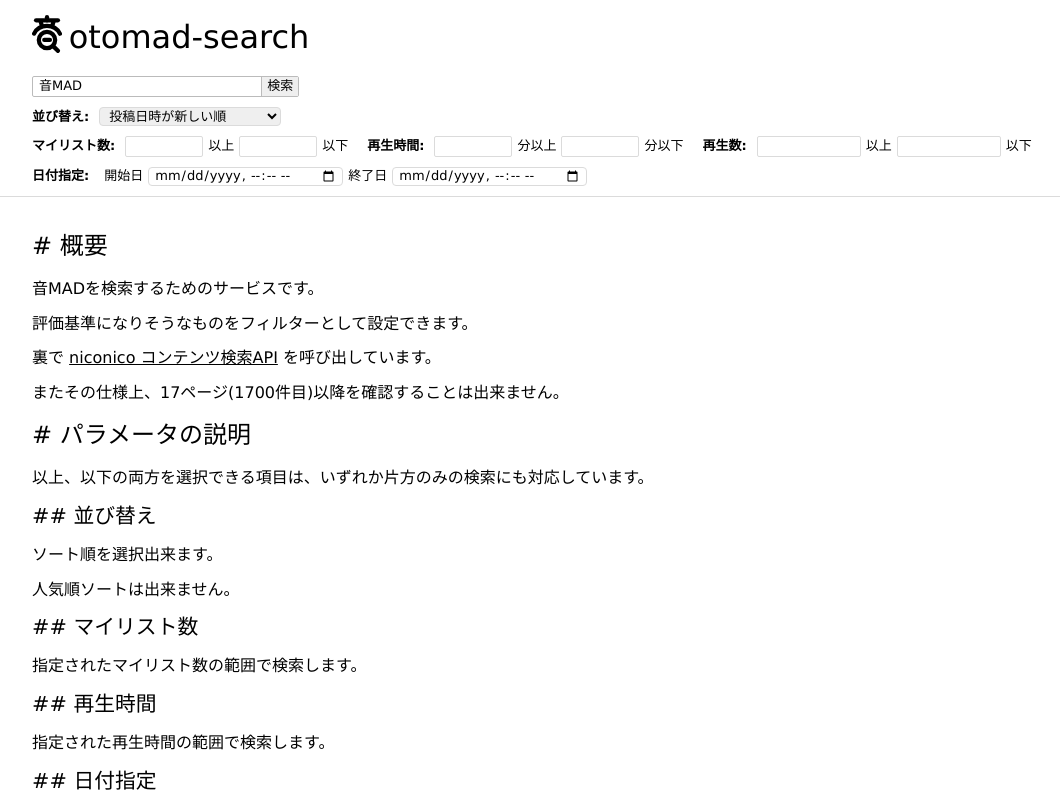
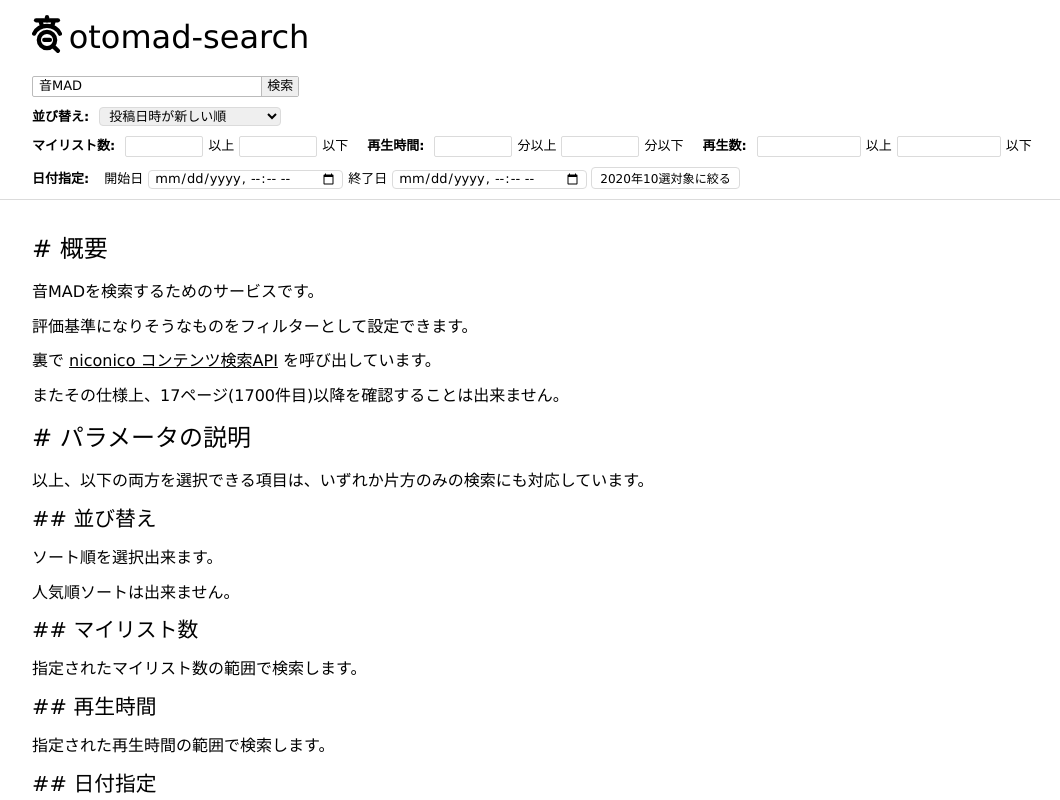
Before and after one commit to naari3/otomad-search, a Next.js app: page / in a window 1280 px wide. Shown: the top 800 px of the page, without its empty margins (96-1156 px from the left). Built offline with nearby package versions, Linux system fonts and the light colour scheme.

Commit message:
Implement Jussen Button

```diff
--- /dev/null
+++ b/components/Jussen.module.css
@@ -0,0 +1,12 @@
+.jussenButton {
+  margin-left: 4px;
+  display: inline-block;
+  border: 1px solid #dbdbdb;
+  border-radius: 4px;
+  background: #fff;
+  font-size: 93%;
+  padding: 0 8px;
+  height: 22px;
+  line-height: 22px;
+  cursor: pointer;
+}
--- /dev/null
+++ b/components/JussenButton.tsx
@@ -0,0 +1,32 @@
+import React, { FC } from "react";
+import styles from "./Jussen.module.css";
+import { useDispatch as useSearchDispatch } from "../contexts/SearchContext";
+
+const JussenButton: FC<{ targetYear: number }> = ({ targetYear }) => {
+  const searchDispatch = useSearchDispatch();
+
+  const ev: (event: React.MouseEvent<HTMLButtonElement, MouseEvent>) => void = (
+    e
+  ) => {
+    e.preventDefault();
+
+    const since = `${targetYear - 1}-12-11T00:00`;
+    const until = `${targetYear}-12-10T23:59`;
+
+    searchDispatch({
+      type: "update",
+      payload: {
+        startTimeGte: since,
+        startTimeLte: until,
+      },
+    });
+  };
+
+  return (
+    <button onClick={ev} className={styles.jussenButton}>
+      {targetYear}年10選対象に絞る
+    </button>
+  );
+};
+
+export default JussenButton;
--- a/components/SearchBar.tsx
+++ b/components/SearchBar.tsx
@@ -13,6 +13,7 @@ import {
   useDispatch as useLoadingDispatch,
   useGlobalState as useLoadingGlobalState,
 } from "../contexts/LoadingContext";
+import JussenButton from "./JussenButton";
 
 const sortAxisOptions = {
   //   "+userId": "",
@@ -41,6 +42,11 @@ const SearchBar = () => {
   const loading = useLoadingGlobalState();
   const loadingDispatch = useLoadingDispatch();
   const [takesALongTime, setTakesALongTime] = useState<boolean>(false);
+
+  const isJussenPast = (() => {
+    const now = new Date();
+    return now.getMonth() > 12 && now.getDay() > 23;
+  })();
 
   useEffect(() => {
     let takeId;
@@ -244,7 +250,7 @@ const SearchBar = () => {
               className={styles.inputDatetime}
               type="datetime-local"
               pattern="[0-9]{4}-[0-9]{2}-[0-9]{2}T[0-9]{2}:[0-9]{2}"
-              defaultValue={options.startTimeGte}
+              value={options.startTimeGte || ""}
               onChange={(e) => {
                 if (Number.isNaN(Date.parse(e.target.value))) {
                   searchDispatch({
@@ -266,7 +272,7 @@ const SearchBar = () => {
               className={styles.inputDatetime}
               type="datetime-local"
               pattern="[0-9]{4}-[0-9]{2}-[0-9]{2}T[0-9]{2}:[0-9]{2}"
-              defaultValue={options.startTimeLte}
+              value={options.startTimeLte || ""}
               onChange={(e) => {
                 if (Number.isNaN(Date.parse(e.target.value))) {
                   searchDispatch({
@@ -282,6 +288,12 @@ const SearchBar = () => {
               }}
             />
           </label>
+          <JussenButton targetYear={new Date().getFullYear()} />
+          {isJussenPast ? (
+            <JussenButton targetYear={new Date().getFullYear() + 1} />
+          ) : (
+            ""
+          )}
         </div>
       </form>
     </div>
--- a/pages/search.tsx
+++ b/pages/search.tsx
@@ -23,7 +23,7 @@ import parseLimitedFloat from "../lib/parseLimitedFloat";
 
 import { parseCookies } from "nookies";
 
-import { formatISO } from "date-fns";
+import { format } from "date-fns";
 import * as Sentry from "@sentry/node";
 import { AxiosError } from "axios";
 
@@ -241,7 +241,7 @@ const roundDate = (datestr: string): string => {
     return null;
   }
 
-  return formatISO(date);
+  return format(date, "yyyy-MM-dd'T'HH:mm");
 };
 
 export const getServerSideProps: GetServerSideProps = async (ctx) => {
```
Also changed, not shown: components/Tag.tsx (+4 -7 lines).
